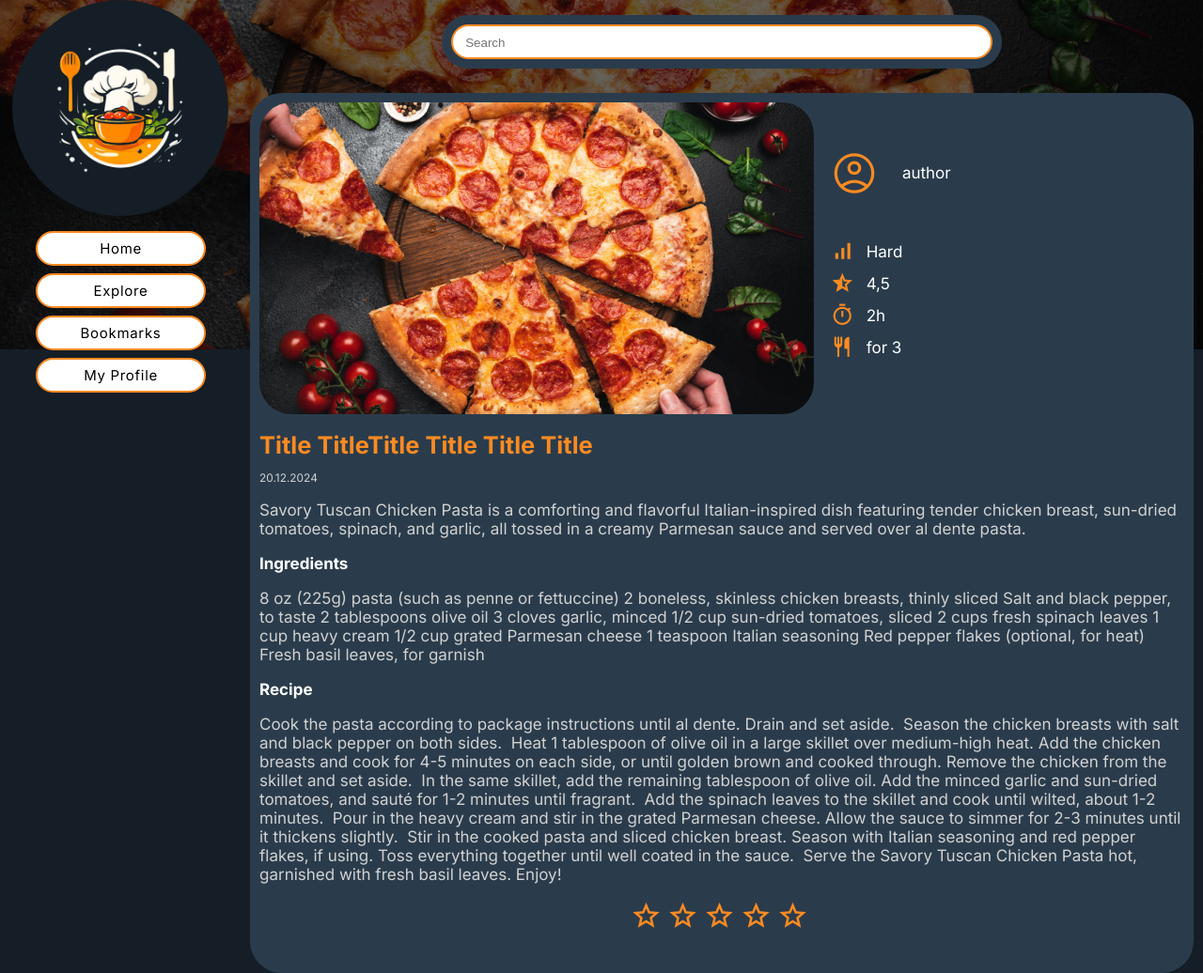
After one commit to ci4m3k/CookSpot, a PHP site: page /public/views/post-page.php in a window 1280 px wide. The commit adds this page. Shown: the whole page at 94% size. Run offline with PHP 8.4, Linux system fonts and the light colour scheme; some libraries are stand-ins or nearby versions.

Commit message:
added post-page.php with corresponding styles

```diff
--- a/index.php
+++ b/index.php
@@ -12,5 +12,6 @@ Routing::get('index', 'DefaultController');
 Routing::get('mainpage', 'DefaultController');
 Routing::post('login', 'SecurityController');
 Routing::get('createaccount', 'DefaultController');
+Routing::get('postpage', 'DefaultController');
 
 Routing::run($path);
--- /dev/null
+++ b/public/css/post-page.css
@@ -0,0 +1,133 @@
+.posts {
+    font-size: 17px;
+    display: flex;
+    flex-direction: column;
+    align-items: center;
+    padding: 10px;
+    margin: 10px;
+    background-color: #2A3C4C;
+    border-radius: 2em;
+}
+
+.post-content {
+    display: flex;
+    align-items: center;
+    margin-bottom: 1em;
+}
+
+.post-content img {
+    width: 60%;
+    border-radius: 2em;
+    object-fit: cover;
+}
+
+.post-icons {
+    margin-left: 1em;
+    display: flex;
+    flex-direction: column;
+}
+
+.post-icons div {
+    display: flex;
+    align-items: center;
+    margin-bottom: 0.5em;
+}
+
+.post-icons div:first-child {
+    font-size: 2em;
+}
+
+.post-icons div:first-child span {
+    font-size: 0.5em;
+}
+
+.post-icons > div >span {
+    font-size: 1em;
+    color: #fff;
+}
+
+.post-icons i {
+    margin-right: 0.5em;
+}
+
+.post-icons i:first-child {
+    font-size: 1.5em;
+}
+
+
+.post-desc h1 {
+    margin: 0;
+    font-size: 1.5em; /* Adjust as needed */
+}
+
+.post-desc p {
+    margin-top: 1em;
+    font-size: 1em; /* Adjust as needed */
+}
+
+.material-symbols-outlined {
+    color: #FB8A22;
+    font-size:  2em; /* Adjust the icon size as needed */
+    margin-right: 5px; /* Adjust the spacing between icon and text */
+}
+
+.post-desc h1 {
+    color: #FB8A22;
+    margin: 0;
+}
+
+.post-desc>h4 {
+    color: #fff;
+    margin: 0;
+}
+
+.post-desc>p{
+    font-size: 1em;
+    color: #D1D1D1;
+}
+
+.stars {
+    display: flex;
+    align-items: center;
+    justify-content: center;
+    margin-bottom: 2em;
+}
+
+p.date {
+    font-size: 0.7em;
+}
+
+
+
+
+.place-holder {
+    /* display: none;  */
+    visibility: hidden;
+}
+
+@media screen and (max-width: 600px) {
+
+    .post-content {
+        flex-direction: column;
+        align-items: flex-start;
+    }
+
+    .post-content img {
+        width: 100%;
+    }
+
+    .post-icons {
+        display: grid;
+        grid-template-columns: repeat(2, 1fr);
+    }
+
+    .place-holder {
+        visibility: hidden;
+    }
+
+    .posts {
+        font-size: 14px;
+    }
+
+
+}
--- /dev/null
+++ b/public/views/post-page.php
@@ -0,0 +1,153 @@
+<!DOCTYPE html>
+<html lang="en">
+
+<head>
+
+    <link rel="preconnect" href="https://fonts.googleapis.com">
+    <link rel="preconnect" href="https://fonts.gstatic.com" crossorigin>
+    <link href="https://fonts.googleapis.com/css2?family=Inter:wght@100..900&display=swap" rel="stylesheet">
+    <script src="https://kit.fontawesome.com/a33eb12e73.js" crossorigin="anonymous"></script>
+
+
+
+
+    <link rel="stylesheet" href="https://fonts.googleapis.com/css2?family=Material+Symbols+Outlined:opsz,wght,FILL,GRAD@24,400,0,0" />
+
+    <meta charset="UTF-8">
+    <meta http-equiv="X-UA-Compatible" content="IE=edge">
+    <meta name="viewport" content="width=device-width, initial-scale=1.0">
+    <link rel="stylesheet" type="text/css" href="public/css/style.css">
+    <link rel="stylesheet" type="text/css" href="public/css/post-page.css">
+    <link rel="stylesheet" type="text/css" href="public/css/nav.css">
+
+    <title>MAIN</title>
+</head>
+
+<body>
+    <div class="base-container" id="bimg" >
+        <nav>
+            <img src="/img/logo2.png" alt="LOGO ALT">
+            <ul>
+                <li>
+                    <a href="#" class="button">Home</a>
+                </li>
+                <li>
+                    <a href="#" class="button">Explore</a>
+                </li>
+                <li>
+                    <a href="#" class="button">Bookmarks</a>
+                </li>
+                <li>
+                    <a href="#" class="button">My Profile</a>
+                </li>
+            </ul>
+
+        </nav>
+
+        <main>
+
+
+            <div class="header">
+
+                <div class="background-border">
+                    <div class="search-bar button">
+                        <form>
+                            <input placeholder=" Search ">
+                        </form>
+                    </div>
+                </div>
+
+            </div>
+
+
+            <section class="posts">
+    <div id="post-1">
+        <div class="post-content">
+            <img src="/img/pizza.jpg" alt="post image">
+
+            <div class="post-icons">
+                <div>
+                    <i class="material-symbols-outlined">account_circle</i>
+                    <span>author</span>
+                </div>
+
+                <div class="place-holder">xxx</div>
+                <div>
+                    <i class="material-symbols-outlined">signal_cellular_alt</i>
+                    <span>Hard</span>
+                </div>
+                <div>
+                    <i class="material-symbols-outlined">star_half</i>
+                    <span>4,5</span>
+                </div>
+                <div>
+                    <i class="material-symbols-outlined">timer</i>
+                    <span>2h</span>
+                </div>
+                <div>
+                    <i class="material-symbols-outlined">Restaurant</i>
+                    <span>for 3</span>
+                </div>
+            </div>
+        </div>
+        <div class="post-desc">
+            <h1>Title TitleTitle Title Title Title</h1>
+            <p class="date">
+                20.12.2024
+            </p>
+            <p>
+                Savory Tuscan Chicken Pasta is a comforting and flavorful Italian-inspired dish featuring tender chicken breast, sun-dried tomatoes, spinach, and garlic, all tossed in a creamy Parmesan sauce and served over al dente pasta.
+            </p>
+
+            <h4>Ingredients</h4>
+            <p>
+            8 oz (225g) pasta (such as penne or fettuccine)
+            2 boneless, skinless chicken breasts, thinly sliced
+            Salt and black pepper, to taste
+            2 tablespoons olive oil
+            3 cloves garlic, minced
+            1/2 cup sun-dried tomatoes, sliced
+            2 cups fresh spinach leaves
+            1 cup heavy cream
+            1/2 cup grated Parmesan cheese
+            1 teaspoon Italian seasoning
+            Red pepper flakes (optional, for heat)
+            Fresh basil leaves, for garnish
+            </p>
+
+            <h4>Recipe</h4>
+            <p>
+            Cook the pasta according to package instructions until al dente. Drain and set aside.
+Season the chicken breasts with salt and black pepper on both sides.
+Heat 1 tablespoon of olive oil in a large skillet over medium-high heat. Add the chicken breasts and cook for 4-5 minutes on each side, or until golden brown and cooked through. Remove the chicken from the skillet and set aside.
+In the same skillet, add the remaining tablespoon of olive oil. Add the minced garlic and sun-dried tomatoes, and sauté for 1-2 minutes until fragrant.
+Add the spinach leaves to the skillet and cook until wilted, about 1-2 minutes.
+Pour in the heavy cream and stir in the grated Parmesan cheese. Allow the sauce to simmer for 2-3 minutes until it thickens slightly.
+Stir in the cooked pasta and sliced chicken breast. Season with Italian seasoning and red pepper flakes, if using. Toss everything together until well coated in the sauce.
+Serve the Savory Tuscan Chicken Pasta hot, garnished with fresh basil leaves. Enjoy!
+            </p>
+
+        </div>
+        <div class="stars">
+        <i class="material-symbols-outlined">star</i>
+        <i class="material-symbols-outlined">star</i>
+        <i class="material-symbols-outlined">star</i>
+        <i class="material-symbols-outlined">star</i>
+        <i class="material-symbols-outlined">star</i>
+        </div>
+
+
+    </div>
+</section>
+
+
+
+
+        </main  >
+    </div>
+
+
+
+</body>
+
+</html>
--- a/src/controllers/DefaultController.php
+++ b/src/controllers/DefaultController.php
@@ -17,6 +17,11 @@ class DefaultController extends AppController {
 
     }
 
+    public function postpage() {
+        $this -> render('post-page');
+
+    }
+
     public function createAccount() {
         $this -> render('createAccount');
     }
```
